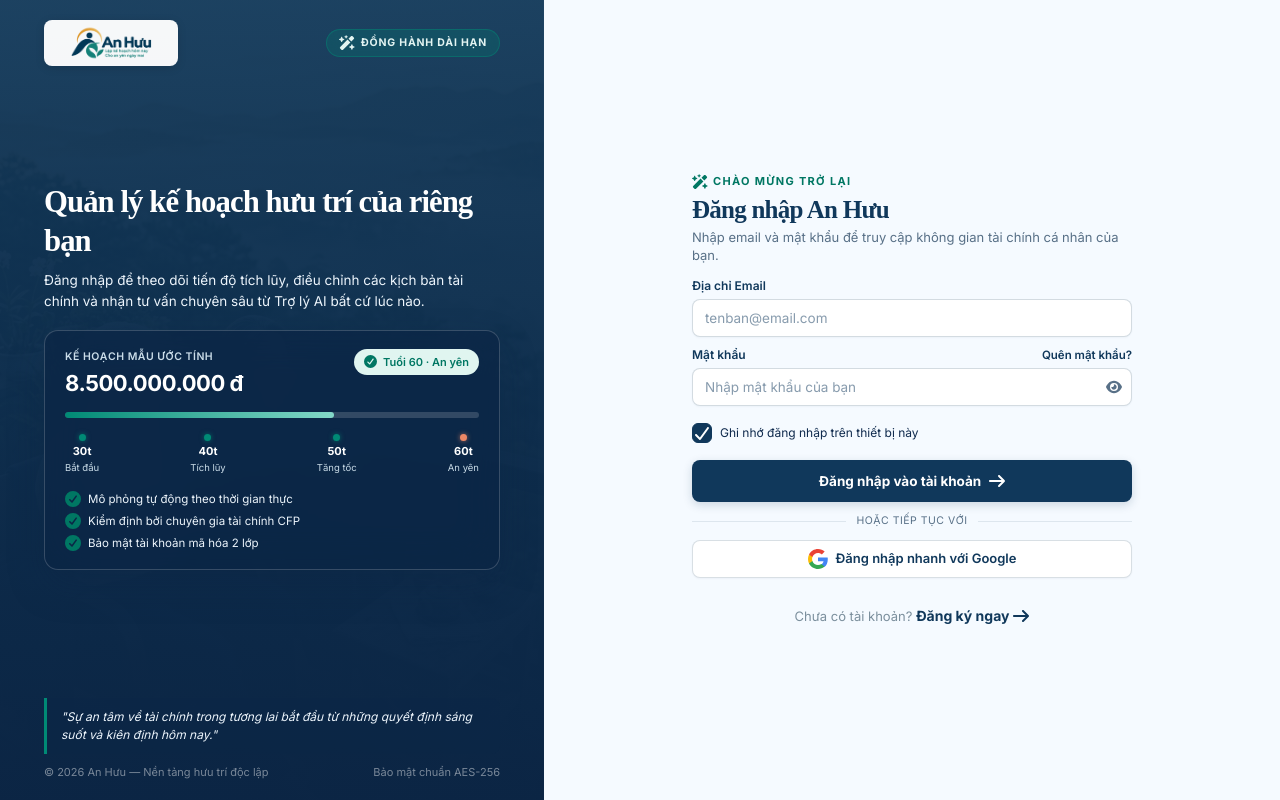
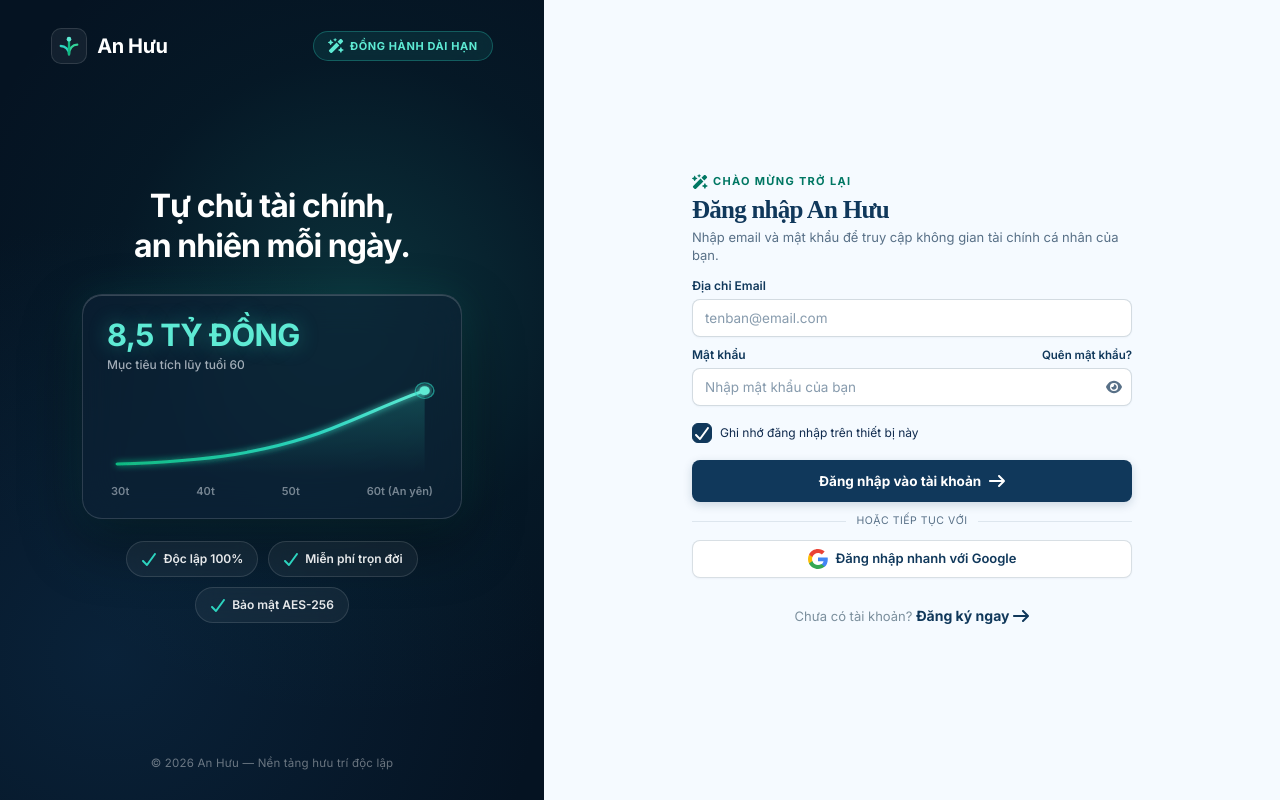
Before and after one commit to hieu182603/An_Huu, a React (Vite) app in the folder frontend/: page /login in a window 1280 px wide. Built offline with nearby package versions, Linux system fonts and the light colour scheme.

Commit message:
feat(auth): redesign story panel with minimalist visual-first wealth curve and breathable layout

```diff
--- a/frontend/src/pages/AuthPages.tsx
+++ b/frontend/src/pages/AuthPages.tsx
@@ -4,102 +4,116 @@ import { Badge, BrandLogo, Button, Checkbox, GoogleIcon, Icon, Input } from "../
 import { useAuth } from "../context/AuthContext";
 
 function AuthStory({
-  title,
-  description,
-  quote,
-  bgImage = "/images/auth-story.jpg",
-  badge = "ĐỒNG HÀNH DÀI HẠN",
-  features = [
-    "Dữ liệu mã hóa chuẩn ngân hàng AES-256",
-    "Mô hình giả định kinh tế vĩ mô Việt Nam",
-    "Độc lập 100% · Không áp lực bán chéo sản phẩm",
-  ],
+  title = "An tâm tài chính, thảnh thơi tuổi vàng.",
+  highlight = "8,5 TỶ ĐỒNG",
+  sub = "Mục tiêu tuổi 60",
+  badge = "Tự chủ tương lai",
 }: {
-  title: string;
-  description: string;
-  quote: string;
+  title?: string;
+  description?: string;
+  quote?: string;
   bgImage?: string;
   badge?: string;
   features?: string[];
+  highlight?: string;
+  sub?: string;
 }) {
   return (
-    <aside
-      className="auth-story-panel"
-      aria-label="Giới thiệu An Hưu"
-      style={{
-        backgroundImage: `linear-gradient(180deg, rgba(21, 58, 82, 0.78) 0%, rgba(14, 38, 54, 0.94) 100%), url(${bgImage})`,
-      }}
-    >
+    <aside className="auth-story-panel" aria-label="Giới thiệu An Hưu">
       <div className="auth-story-top">
         <Link to="/" className="auth-story-brand-link" aria-label="Về trang chủ An Hưu">
-          <BrandLogo inverted />
+          <div className="auth-minimal-brand">
+            <span className="auth-minimal-brand-symbol">
+              <svg width="22" height="22" viewBox="0 0 24 24" fill="none">
+                <path d="M12 21C12 16 8 12 3 12" stroke="#2dd4bf" strokeWidth="2.5" strokeLinecap="round"/>
+                <path d="M12 21C12 14.5 16 10.5 21 10.5" stroke="#34d399" strokeWidth="2.5" strokeLinecap="round"/>
+                <path d="M12 21V7" stroke="#10b981" strokeWidth="2.5" strokeLinecap="round"/>
+                <circle cx="12" cy="4.5" r="2.5" fill="#5eead4"/>
+              </svg>
+            </span>
+            <span className="auth-minimal-brand-text">An Hưu</span>
+          </div>
         </Link>
         <span className="auth-story-badge">
           <Icon name="sparkles" size="small" />
-          {badge}
+          <span>{badge}</span>
         </span>
       </div>
 
-      <div className="auth-story-content">
-        <h2>{title}</h2>
-        <p>{description}</p>
+      <div className="auth-story-center">
+        <h2 className="auth-minimal-headline">{title}</h2>
 
-        {/* Elevated Glass Metric Board */}
-        <div className="auth-glass-card">
-          <div className="auth-card-top">
-            <div>
-              <span className="auth-card-metric-label">Kế hoạch mẫu ước tính</span>
-              <strong className="auth-card-metric-val">8.500.000.000 đ</strong>
-            </div>
-            <Badge tone="success">Tuổi 60 · An yên</Badge>
+        {/* Minimalist Floating Wealth Widget */}
+        <div className="auth-minimal-card">
+          <div className="auth-minimal-card-header">
+            <strong className="auth-minimal-val">{highlight}</strong>
+            <span className="auth-minimal-sub">{sub}</span>
           </div>
 
-          <div className="auth-progress-track" role="progressbar" aria-valuenow={65} aria-valuemin={0} aria-valuemax={100}>
-            <div className="auth-progress-fill" style={{ width: "65%" }} />
-          </div>
+          <div className="auth-curve-container">
+            <svg viewBox="0 0 320 110" className="auth-growth-svg" preserveAspectRatio="none">
+              <defs>
+                <linearGradient id="growthGrad" x1="0%" y1="0%" x2="100%" y2="0%">
+                  <stop offset="0%" stopColor="#10b981" />
+                  <stop offset="65%" stopColor="#2dd4bf" />
+                  <stop offset="100%" stopColor="#5eead4" />
+                </linearGradient>
+                <linearGradient id="areaGrad" x1="0%" y1="0%" x2="0%" y2="100%">
+                  <stop offset="0%" stopColor="#2dd4bf" stopOpacity="0.22" />
+                  <stop offset="100%" stopColor="#2dd4bf" stopOpacity="0.0" />
+                </linearGradient>
+                <filter id="curveGlow" x="-20%" y="-20%" width="140%" height="140%">
+                  <feGaussianBlur stdDeviation="3.5" result="blur" />
+                  <feMerge>
+                    <feMergeNode in="blur" />
+                    <feMergeNode in="SourceGraphic" />
+                  </feMerge>
+                </filter>
+              </defs>
+              <path
+                d="M 10 95 C 90 92, 160 84, 230 48 C 270 28, 292 16, 308 10 L 308 105 L 10 105 Z"
+                fill="url(#areaGrad)"
+              />
+              <path
+                d="M 10 95 C 90 92, 160 84, 230 48 C 270 28, 292 16, 308 10"
+                fill="none"
+                stroke="url(#growthGrad)"
+                strokeWidth="3.5"
+                strokeLinecap="round"
+                filter="url(#curveGlow)"
+              />
+              <circle cx="308" cy="10" r="5" fill="#5eead4" filter="url(#curveGlow)" />
+              <circle cx="308" cy="10" r="9" fill="none" stroke="#2dd4bf" strokeWidth="1.5" opacity="0.6" />
+            </svg>
 
-          <div className="auth-milestones-row">
-            <div className="auth-milestone is-done">
-              <span className="milestone-dot" />
-              <span className="milestone-age">30t</span>
-              <span className="milestone-desc">Bắt đầu</span>
-            </div>
-            <div className="auth-milestone is-done">
-              <span className="milestone-dot" />
-              <span className="milestone-age">40t</span>
-              <span className="milestone-desc">Tích lũy</span>
-            </div>
-            <div className="auth-milestone is-done">
-              <span className="milestone-dot" />
-              <span className="milestone-age">50t</span>
-              <span className="milestone-desc">Tăng tốc</span>
-            </div>
-            <div className="auth-milestone is-target">
-              <span className="milestone-dot" />
-              <span className="milestone-age">60t</span>
-              <span className="milestone-desc">An yên</span>
+            <div className="auth-curve-labels">
+              <span>30t</span>
+              <span>40t</span>
+              <span>50t</span>
+              <span>60t (An yên)</span>
             </div>
           </div>
+        </div>
 
-          <div className="auth-story-chips">
-            {features.map((feat, idx) => (
-              <span key={idx} className="auth-chip">
-                <Icon name="circle-check" size="small" />
-                {feat}
-              </span>
-            ))}
-          </div>
+        {/* 3 Clean Minimalist Badges */}
+        <div className="auth-minimal-badges">
+          <span className="auth-minimal-pill">
+            <Icon name="check" size="small" />
+            <span>Độc lập 100%</span>
+          </span>
+          <span className="auth-minimal-pill">
+            <Icon name="check" size="small" />
+            <span>Miễn phí trọn đời</span>
+          </span>
+          <span className="auth-minimal-pill">
+            <Icon name="check" size="small" />
+            <span>Bảo mật AES-256</span>
+          </span>
         </div>
       </div>
 
       <div className="auth-story-bottom">
-        <blockquote className="auth-story-quote">
-          "{quote}"
-        </blockquote>
-        <div className="auth-story-footer-meta">
-          <span>© 2026 An Hưu — Nền tảng hưu trí độc lập</span>
-          <span>Bảo mật chuẩn AES-256</span>
-        </div>
+        <span className="auth-minimal-footer">© 2026 An Hưu — Nền tảng hưu trí độc lập</span>
       </div>
     </aside>
   );
@@ -147,16 +161,10 @@ export function LoginPage() {
   return (
     <div className="auth-page">
       <AuthStory
-        title="Quản lý kế hoạch hưu trí của riêng bạn"
-        description="Đăng nhập để theo dõi tiến độ tích lũy, điều chỉnh các kịch bản tài chính và nhận tư vấn chuyên sâu từ Trợ lý AI bất cứ lúc nào."
-        quote="Sự an tâm về tài chính trong tương lai bắt đầu từ những quyết định sáng suốt và kiên định hôm nay."
-        bgImage="/images/auth-story.jpg"
-        badge="ĐỒNG HÀNH DÀI HẠN"
-        features={[
-          "Mô phỏng tự động theo thời gian thực",
-          "Kiểm định bởi chuyên gia tài chính CFP",
-          "Bảo mật tài khoản mã hóa 2 lớp"
-        ]}
+        title="Tự chủ tài chính, an nhiên mỗi ngày."
+        highlight="8,5 TỶ ĐỒNG"
+        sub="Mục tiêu tích lũy tuổi 60"
+        badge="Đồng hành dài hạn"
       />
 
       <main className="auth-form-panel" id="main-content">
@@ -325,16 +333,10 @@ export function RegisterPage() {
   return (
     <div className="auth-page">
       <AuthStory
-        title="Khởi đầu hành trình chuẩn bị cho tương lai"
-        description="Tạo tài khoản miễn phí trong 1 phút để thiết lập hồ sơ tài chính, mô phỏng số tiền hưu trí và nhận kế hoạch hành động cá nhân hóa."
-        quote="Biết mình cần bao nhiêu tiền cho tuổi già là bước đầu tiên để không bao giờ phải lo lắng về nó nữa."
-        bgImage="/images/auth-register-story.jpg"
-        badge="TỰ CHỦ TƯƠNG LAI"
-        features={[
-          "Mô phỏng 3 rổ tài sản: An toàn - Tích lũy - Tăng trưởng",
-          "Miễn phí trọn đời công cụ tính toán hưu trí",
-          "Đồng hành cùng Trợ lý AI giải đáp 24/7"
-        ]}
+        title="An tâm tài chính, thảnh thơi tuổi vàng."
+        highlight="8,5 TỶ ĐỒNG"
+        sub="Mô phỏng tích lũy tuổi 60"
+        badge="Tự chủ tương lai"
       />
 
       <main className="auth-form-panel" id="main-content">
```
Also changed, not shown: frontend/src/index.css, frontend/vercel.json, 1 other file (tests, documents, lock files or other folders).
